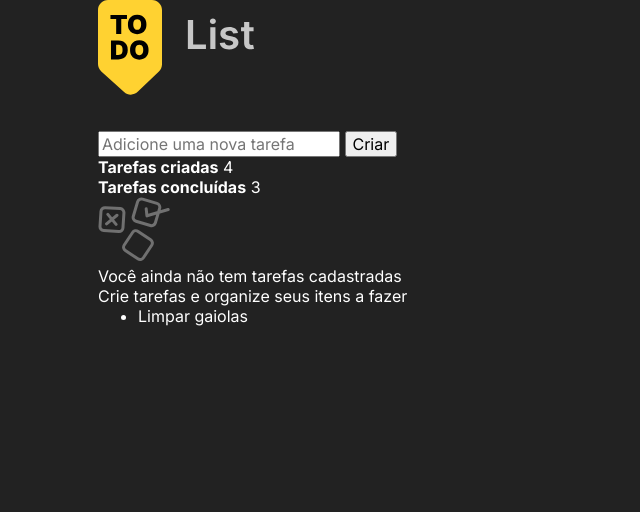
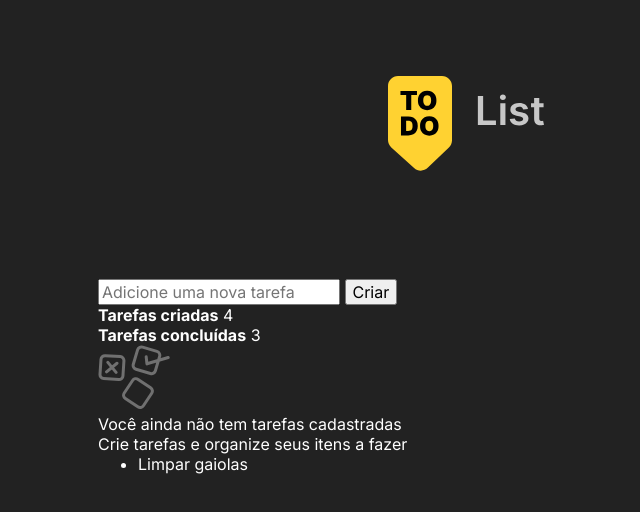
Before and after one commit to Myhr5/todo-list, a plain HTML site: page index.html in a window 1280 px wide. Shown: the whole page, without its empty margins (174-814 px from the left). Drawn offline with nearby package versions, Linux system fonts and the light colour scheme.

Commit message:
CSS - Estilização do header com flexbox

```diff
--- a/style.css
+++ b/style.css
@@ -49,6 +49,8 @@ button:hover {
   cursor: pointer;
 } */
 
+/* ------------------ WRAPPER BELOW ------------------- */
+
 .wrapper {
   max-width: 46rem;
   margin: 0 auto;
@@ -71,3 +73,12 @@ button:hover {
 /* .wrapper{
     grid-template-columns: 1fr;
 } */
+
+/* ------------------ HEADER BELOW ------------------- */
+
+header {
+  display: flex;
+  justify-content: center;
+
+  padding: 4.75rem 0;
+}
```
